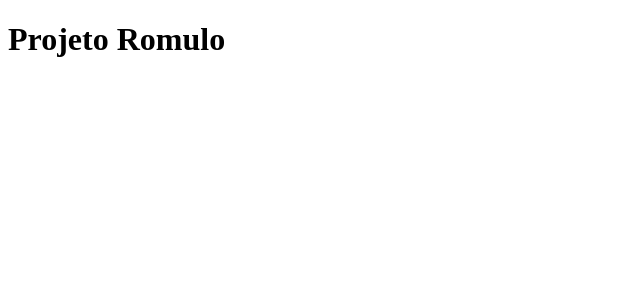
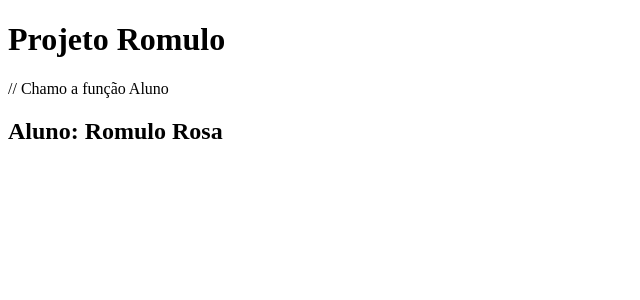
Before and after one commit to romulorosafullstack/2025-react-sujeito-programador, a React (Vite) app: page / in a window 1280 px wide. Shown: the top 300 px of the page, without its empty margins (0-640 px from the left). Built offline with nearby package versions, Linux system fonts and the light colour scheme.

Commit message:
component Alunoi dentro de cpmponert App

```diff
--- a/src/App.tsx
+++ b/src/App.tsx
@@ -13,6 +13,16 @@ export default function App() {
   return (
     <>
       <h1>Projeto Romulo</h1>
+      // Chamo a função Aluno
+      <Aluno />
     </>
   )
 }
+
+// No mesmo arquivo crio o componente/função Aluno
+// Para ver funcionando, chamo a função dentro do component App
+function Aluno(){
+  return (
+    <h2>Aluno: Romulo Rosa</h2>
+  )
+}
```
